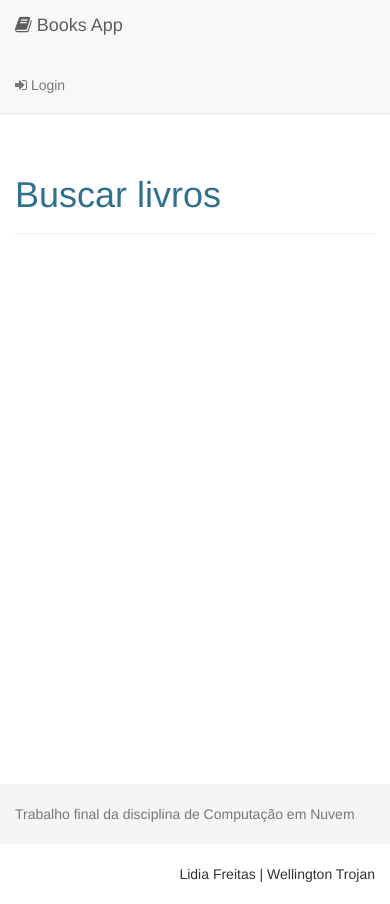
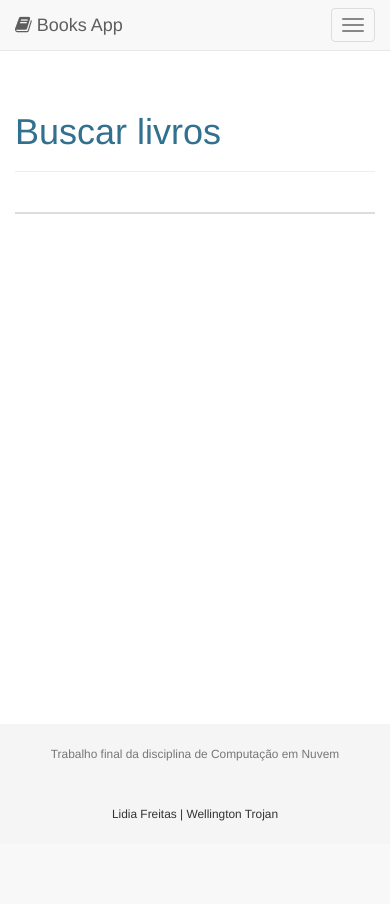
Before and after one commit to lidia-freitas/booksApp, a PHP site: page /books/books_search.php in a window 390 px wide. After the commit the page ends 821 px from the top, so only its background shows below. Run offline with PHP 8.4, Linux system fonts and the light colour scheme.

Commit message:
responsive features

```diff
--- a/authentication/login.php
+++ b/authentication/login.php
@@ -10,6 +10,7 @@
 <html lang="pt-br">
 <head>
     <meta charset="utf-8">
+    <meta name="viewport" content="width=device-width, initial-scale=1">
     <link rel="stylesheet" type="text/css" href="../bootstrap/css/bootstrap.min.css">
     <link rel="stylesheet" href="https://maxcdn.bootstrapcdn.com/font-awesome/4.7.0/css/font-awesome.min.css">
     <link rel="stylesheet" href="../bootstrap/css/sticky-footer.css">
@@ -43,8 +44,8 @@
 
 <footer class="footer">
     <div class="container">
-        <span class="pull-left text-muted">Trabalho final da disciplina de Computação em Nuvem</span>
-        <span class="pull-right">Lidia Freitas | Wellington Trojan</span>
+        <small class="pull-left text-muted">Trabalho final da disciplina de Computação em Nuvem</small>
+        <small class="pull-right">Lidia Freitas | Wellington Trojan</small>
     </div>
 </footer>
 
--- a/authentication/register.php
+++ b/authentication/register.php
@@ -10,6 +10,7 @@
 <html lang="pt-br">
 <head>
     <meta charset="utf-8">
+    <meta name="viewport" content="width=device-width, initial-scale=1">
     <link rel="stylesheet" type="text/css" href="../bootstrap/css/bootstrap.min.css">
     <link rel="stylesheet" href="../bootstrap/css/sticky-footer.css">
     <link rel="stylesheet" href="https://maxcdn.bootstrapcdn.com/font-awesome/4.7.0/css/font-awesome.min.css">
@@ -55,8 +56,8 @@
 
 <footer class="footer">
     <div class="container">
-        <span class="pull-left text-muted">Trabalho final da disciplina de Computação em Nuvem</span>
-        <span class="pull-right">Lidia Freitas | Wellington Trojan</span>
+        <small class="pull-left text-muted">Trabalho final da disciplina de Computação em Nuvem</small>
+        <small class="pull-right">Lidia Freitas | Wellington Trojan</small>
     </div>
 </footer>
 </body>
--- a/books/books_add.php
+++ b/books/books_add.php
@@ -11,6 +11,7 @@
 <html lang="pt-br">
 <head>
     <meta charset="utf-8">
+    <meta name="viewport" content="width=device-width, initial-scale=1">
     <link rel="stylesheet" type="text/css" href="../bootstrap/css/bootstrap.min.css">
     <link rel="stylesheet" href="../bootstrap/css/sticky-footer.css">
     <link rel="stylesheet" href="https://maxcdn.bootstrapcdn.com/font-awesome/4.7.0/css/font-awesome.min.css">
@@ -57,8 +58,8 @@
 
 <footer class="footer">
     <div class="container">
-        <span class="pull-left text-muted">Trabalho final da disciplina de Computação em Nuvem</span>
-        <span class="pull-right">Lidia Freitas | Wellington Trojan</span>
+        <small class="pull-left text-muted">Trabalho final da disciplina de Computação em Nuvem</small>
+        <small class="pull-right">Lidia Freitas | Wellington Trojan</small>
     </div>
 </footer>
 
--- a/books/books_edit.php
+++ b/books/books_edit.php
@@ -11,6 +11,7 @@
 <html lang="pt-br">
 <head>
     <meta charset="utf-8">
+    <meta name="viewport" content="width=device-width, initial-scale=1">
     <link rel="stylesheet" type="text/css" href="../bootstrap/css/bootstrap.min.css">
     <link rel="stylesheet" href="../bootstrap/css/sticky-footer.css">
     <link rel="stylesheet" href="https://maxcdn.bootstrapcdn.com/font-awesome/4.7.0/css/font-awesome.min.css">
@@ -61,8 +62,8 @@
 
 <footer class="footer">
     <div class="container">
-        <span class="pull-left text-muted">Trabalho final da disciplina de Computação em Nuvem</span>
-        <span class="pull-right">Lidia Freitas | Wellington Trojan</span>
+        <small class="pull-left text-muted">Trabalho final da disciplina de Computação em Nuvem</small>
+        <small class="pull-right">Lidia Freitas | Wellington Trojan</small>
     </div>
 </footer>
 
--- a/books/books_search.php
+++ b/books/books_search.php
@@ -11,6 +11,7 @@
 <html lang="pt-br">
 <head>
     <meta charset="utf-8">
+    <meta name="viewport" content="width=device-width, initial-scale=1">
     <link rel="stylesheet" type="text/css" href="../bootstrap/css/bootstrap.min.css">
     <link rel="stylesheet" href="../bootstrap/css/sticky-footer.css">
     <link rel="stylesheet" href="https://maxcdn.bootstrapcdn.com/font-awesome/4.7.0/css/font-awesome.min.css">
@@ -28,7 +29,7 @@
     </div>
 
     <br>
-    <div class="col-md-12">
+    <div class="col-md-12 table-responsive">
         <?php if ($rows > 0): ?>
             <table class="table ">
                 <thead>
@@ -61,8 +62,8 @@
 
 <footer class="footer">
     <div class="container">
-        <span class="pull-left text-muted">Trabalho final da disciplina de Computação em Nuvem</span>
-        <span class="pull-right">Lidia Freitas | Wellington Trojan</span>
+        <small class="pull-left text-muted">Trabalho final da disciplina de Computação em Nuvem</small>
+        <small class="pull-right">Lidia Freitas | Wellington Trojan</small>
     </div>
 </footer>
 
--- a/bootstrap/css/sticky-footer.css
+++ b/bootstrap/css/sticky-footer.css
@@ -17,3 +17,21 @@
     line-height: 60px; /* Vertically center the text there */
     background-color: #f5f5f5;
 }
+
+
+@media screen and (max-width: 500px) {
+    body {
+        /* Margin bottom by footer height */
+        margin-bottom: 150px;
+    }
+
+    .footer {
+        height: 120px;
+    }
+
+    .footer small{
+        display: block;
+        text-align: center !important;
+        float: none !important;
+    }
+}
--- a/partials/menu.php
+++ b/partials/menu.php
@@ -11,14 +11,28 @@
 <nav class="navbar navbar-default navbar-static-top">
     <div class="container-fluid">
         <div class="navbar-header">
+            <button type="button" class="navbar-toggle collapsed" data-toggle="collapse"
+                    data-target="#bs-example-navbar-collapse-1" aria-expanded="false">
+                <span class="sr-only">Toggle navigation</span>
+                <span class="icon-bar"></span>
+                <span class="icon-bar"></span>
+                <span class="icon-bar"></span>
+            </button>
             <a class="navbar-brand" href="../index.php"><i class="fa fa-book" aria-hidden="true"></i> Books App</a>
         </div>
 
+        <div class="collapse navbar-collapse" id="bs-example-navbar-collapse-1">
             <ul class="nav navbar-nav">
                 <?php if ($is_logged): ?>
-                <li <?php if(isset($active_page) && $active_page == 'listar-livros'){echo ' class="active" ';} ?> ><a href="../books/books_list.php">Exibir livros</a></li>
-                <li <?php if(isset($active_page) && $active_page == 'cadastrar-livros'){echo ' class="active" ';} ?> ><a href="../books/books_add.php">Cadastrar livros</a></li>
-                <li <?php if(isset($active_page) && $active_page == 'gerenciar-livros'){echo ' class="active" ';} ?> ><a href="../books/books_manage.php">Gerenciar livros</a></li>
+                    <li <?php if (isset($active_page) && $active_page == 'listar-livros') {
+                        echo ' class="active" ';
+                    } ?> ><a href="../books/books_list.php">Exibir livros</a></li>
+                    <li <?php if (isset($active_page) && $active_page == 'cadastrar-livros') {
+                        echo ' class="active" ';
+                    } ?> ><a href="../books/books_add.php">Cadastrar livros</a></li>
+                    <li <?php if (isset($active_page) && $active_page == 'gerenciar-livros') {
+                        echo ' class="active" ';
+                    } ?> ><a href="../books/books_manage.php">Gerenciar livros</a></li>
                 <?php endif; ?>
             </ul>
 
@@ -27,16 +41,21 @@
                     <li role="presentation" class="dropdown">
                         <a class="dropdown-toggle" data-toggle="dropdown" href="#" role="button" aria-haspopup="true"
                            aria-expanded="false"> <i class="glyphicon glyphicon-user"></i>
-                    <?php echo $_SESSION['user'] ?>  <span class="caret"></span>
+                            <?php echo $_SESSION['user'] ?> <span class="caret"></span>
                         </a>
                         <ul class="dropdown-menu">
-                    <li><a href="../users/users_edit.php"><i class="fa fa-cog" aria-hidden="true"></i> Gerenciar perfil</a></li>
-                    <li><a href="../users/users_change_password.php"><i class="fa fa-key" aria-hidden="true"></i> Alterar Senha</a></li>
-                    <li><a href="../authentication/logout.php"><i class="fa fa-sign-out" aria-hidden="true"></i> Logout</a></li>
+                            <li><a href="../users/users_edit.php"><i class="fa fa-cog" aria-hidden="true"></i> Gerenciar
+                                    perfil</a></li>
+                            <li><a href="../users/users_change_password.php"><i class="fa fa-key"
+                                                                                aria-hidden="true"></i> Alterar
+                                    Senha</a></li>
+                            <li><a href="../authentication/logout.php"><i class="fa fa-sign-out" aria-hidden="true"></i>
+                                    Logout</a></li>
                         </ul>
                     </li>
                 <?php else: ?>
-            <li><a href="../authentication/login.php"><i class="fa fa-sign-in" aria-hidden="true"></i> Login</a></li>
+                    <li><a href="../authentication/login.php"><i class="fa fa-sign-in" aria-hidden="true"></i> Login</a>
+                    </li>
                 <?php endif; ?>
             </ul>
 
@@ -48,5 +67,7 @@
                     <button type="submit" class="btn btn-default"><i class="glyphicon glyphicon-search"></i></button>
                 </form>
             <?php endif; ?>
+
+        </div>
     </div>
 </nav>
--- a/users/users_change_password.php
+++ b/users/users_change_password.php
@@ -12,6 +12,7 @@
 <html lang="pt-br">
 <head>
     <meta charset="utf-8">
+    <meta name="viewport" content="width=device-width, initial-scale=1">
     <link rel="stylesheet" type="text/css" href="../bootstrap/css/bootstrap.min.css">
     <link rel="stylesheet" href="../bootstrap/css/sticky-footer.css">
     <link rel="stylesheet" href="https://maxcdn.bootstrapcdn.com/font-awesome/4.7.0/css/font-awesome.min.css">
@@ -49,8 +50,8 @@
 
 <footer class="footer">
     <div class="container">
-        <span class="pull-left text-muted">Trabalho final da disciplina de Computação em Nuvem</span>
-        <span class="pull-right">Lidia Freitas | Wellington Trojan</span>
+        <small class="pull-left text-muted">Trabalho final da disciplina de Computação em Nuvem</small>
+        <small class="pull-right">Lidia Freitas | Wellington Trojan</small>
     </div>
 </footer>
 
--- a/users/users_edit.php
+++ b/users/users_edit.php
@@ -11,6 +11,7 @@
 <html lang="pt-br">
 <head>
     <meta charset="utf-8">
+    <meta name="viewport" content="width=device-width, initial-scale=1">
     <link rel="stylesheet" type="text/css" href="../bootstrap/css/bootstrap.min.css">
     <link rel="stylesheet" href="../bootstrap/css/sticky-footer.css">
     <link rel="stylesheet" href="https://maxcdn.bootstrapcdn.com/font-awesome/4.7.0/css/font-awesome.min.css">
@@ -50,8 +51,8 @@
 
 <footer class="footer">
     <div class="container">
-        <span class="pull-left text-muted">Trabalho final da disciplina de Computação em Nuvem</span>
-        <span class="pull-right">Lidia Freitas | Wellington Trojan</span>
+        <small class="pull-left text-muted">Trabalho final da disciplina de Computação em Nuvem</small>
+        <small class="pull-right">Lidia Freitas | Wellington Trojan</small>
     </div>
 </footer>
 
```
Also changed, not shown: books/books_list.php (+7 -6 lines), books/books_manage.php (+4 -3 lines), index.php (+18 -5 lines). Lines whose indentation alone changed are shown as unchanged.
